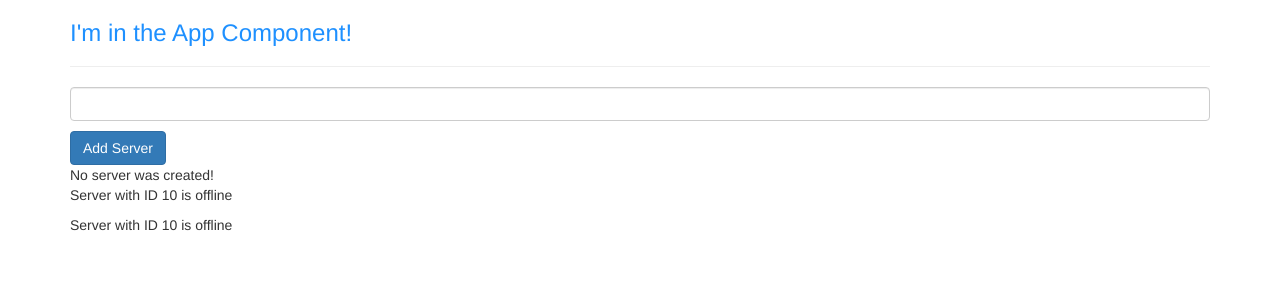
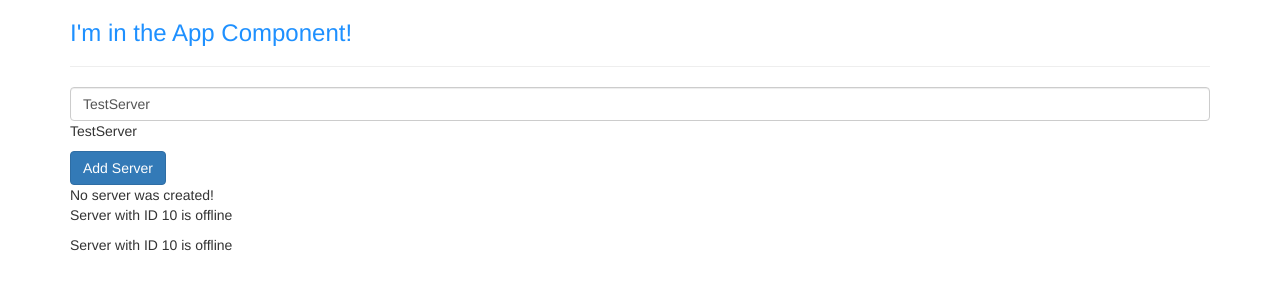
Before and after one commit to agunawan19/angular8-app, an Angular app: page / in a window 1280 px wide. Shown: the top 300 px of the page. Built offline with nearby package versions, Linux system fonts and the light colour scheme.

Commit message:
Two way databinding

```diff
--- a/src/app/servers/servers.component.html
+++ b/src/app/servers/servers.component.html
@@ -1,7 +1,13 @@
+<!--
 <input
   type="text"
   class="form-control"
   (input)="onUpdateServerName($event)">
+-->
+<input
+  type="text"
+  class="form-control"
+  [(ngModel)]="serverName">
 <p>{{ serverName }}</p>
 <button
   class="btn btn-primary"
--- a/src/app/servers/servers.component.ts
+++ b/src/app/servers/servers.component.ts
@@ -8,7 +8,7 @@ import { Component, OnInit } from '@angular/core';
 export class ServersComponent implements OnInit {
   allowNewServer = false;
   serverCreationStatus = 'No server was created!';
-  serverName = '';
+  serverName = 'TestServer';
 
   constructor() {
     setTimeout(() => {
```
